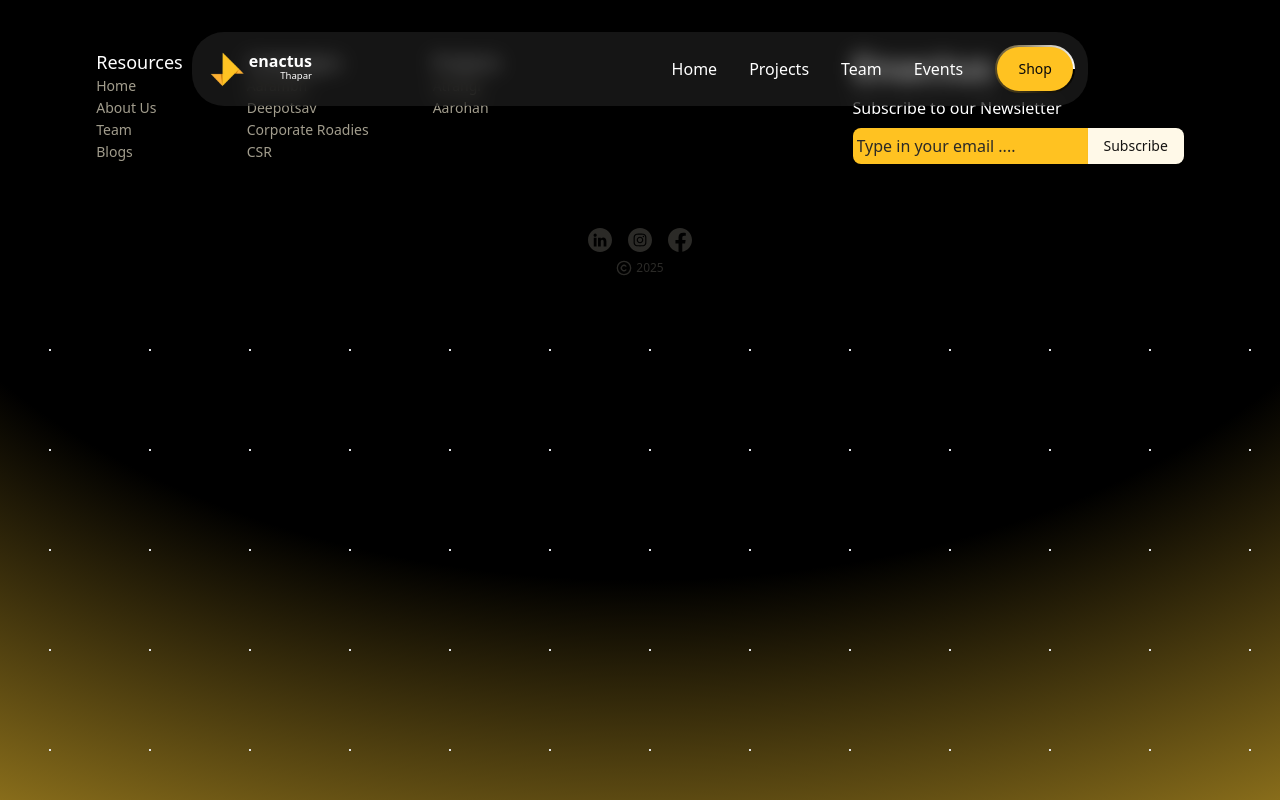
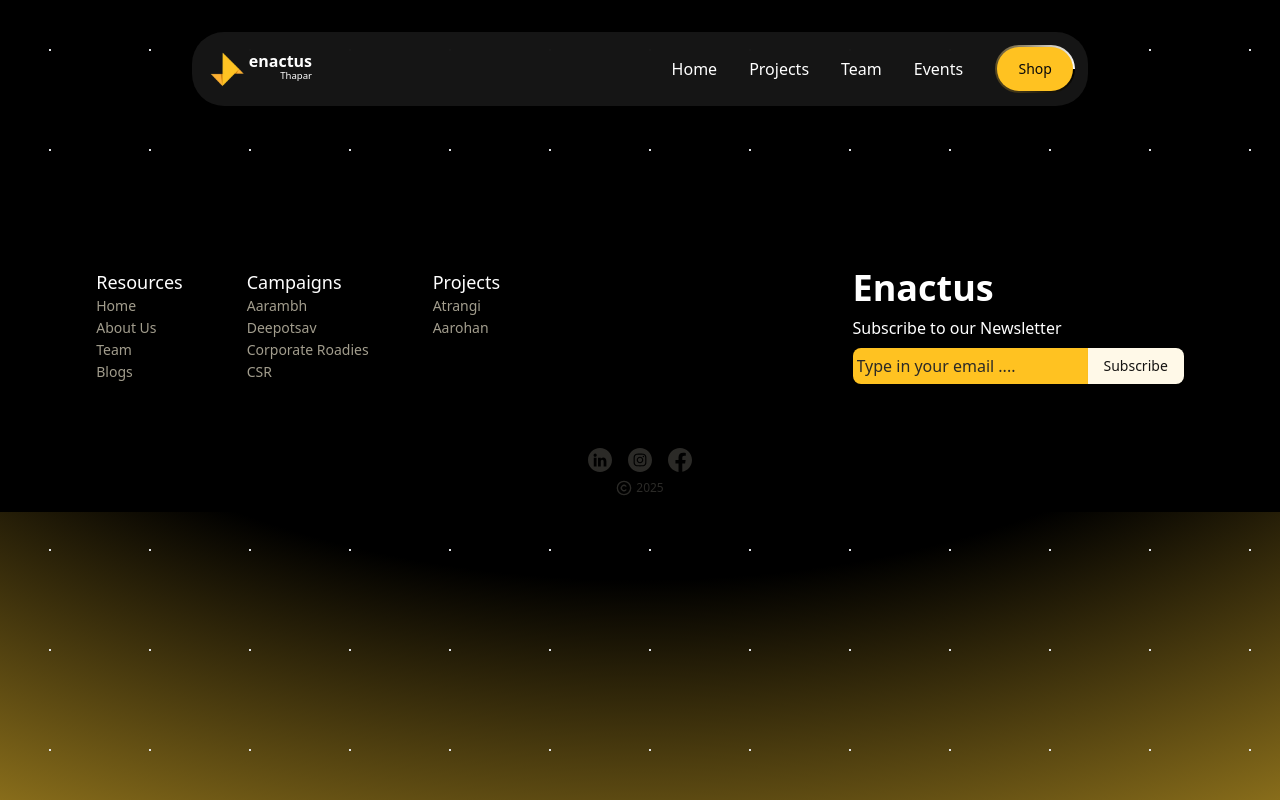
Before and after one commit to vishesh7124/enactus-thapar, a React (Vite) app: page /proj in a window 1280 px wide. Built offline with nearby package versions, Linux system fonts and the light colour scheme.

Commit message:
proj route created

```diff
--- a/src/App.tsx
+++ b/src/App.tsx
@@ -8,6 +8,7 @@ import Landing from "./pages/Landing";
 import Projects from "./pages/Projects"
 import Events from "./pages/Events";
 import Team from "./pages/Team";
+import Proj from "./pages/Proj";
 
 function App() {
   return (
@@ -23,6 +24,7 @@ function App() {
           <Route path="/projects" element={<Projects />} />
           <Route path="/events" element={<Events />} />
           <Route path="/team" element={<Team />} />
+          <Route path="/proj" element={<Proj />} />
         </Routes>
         <Footer/>
       </BgWrapper>
--- /dev/null
+++ b/src/pages/Proj.tsx
@@ -0,0 +1,9 @@
+const Proj = () => {
+  return (
+    <div className="relative z-0 w-full flex flex-col justify-center items-center gap-16 text-white pt-55">
+
+    </div>
+  );
+};
+
+export default Proj;
--- a/src/pages/Projects.tsx
+++ b/src/pages/Projects.tsx
@@ -1,7 +1,5 @@
 import ProjectCard from "@/components/ProjectCard";
 import { ProjectType2 } from "@/types/projectType";
-import at1 from "../assets/atrangi-2.png"
-import at2 from "../assets/atrangi-3.png"
 
 
 
```
